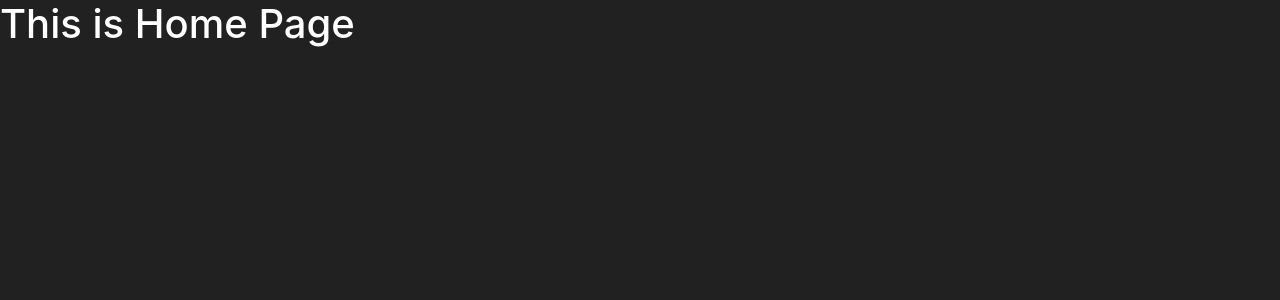
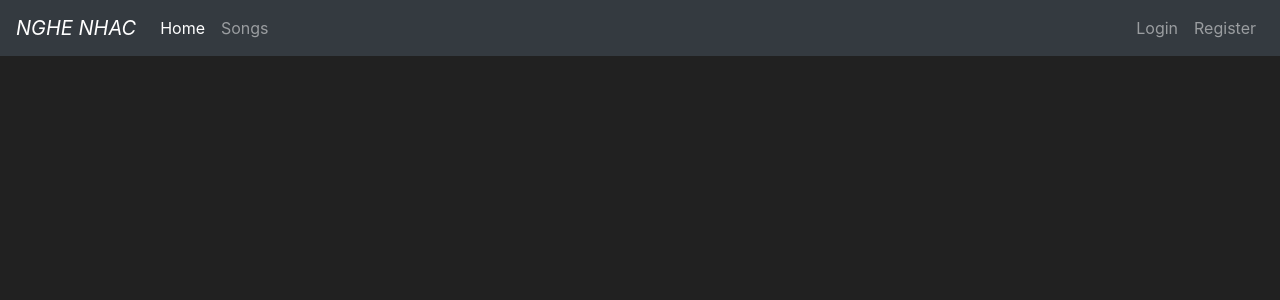
Before and after one commit to sunnioz/music_project, a Flask app: page / in a window 1280 px wide. Shown: the top 300 px of the page. Run offline with Flask 3, Linux system fonts and the light colour scheme; some libraries are stand-ins or nearby versions.

Commit message:
newupdate

```diff
--- a/music/__init__.py
+++ b/music/__init__.py
@@ -11,7 +11,6 @@
 app.config['SQLALCHEMY_TRACK_MODIFICATIONS'] = False
 db = SQLAlchemy(app)
 app.app_context().push()
-
 
 
 bcrypt = Bcrypt(app)
--- a/music/routes.py
+++ b/music/routes.py
@@ -1,7 +1,7 @@
 from music import app,bcrypt,mail
-from flask import render_template, redirect,url_for,flash,get_flashed_messages
+from flask import render_template, redirect,url_for,flash,get_flashed_messages,jsonify
 from music.forms import RegisterForm,LoginForm,ResetRequestForm,ResetPasswordForm
-from music.models import User
+from music.models import User,Songs,Playlist
 from music import db
 from flask_login import login_user,logout_user,login_required
 from flask_mail import Message
@@ -37,7 +37,8 @@
             if attempted_user.username =='admin':
                 return redirect('/admin')
             login_user(attempted_user)
-            flash('Success! You just logged in as {attempted_user.usename}',category='success')
+            flash(f'Success! You just logged in as {attempted_user.username}',category='success')
+            return redirect(url_for('getsongs'))
         else:
             flash('Username and password are not match! Please try again', category='danger')
     return render_template('login.html',form = form)
@@ -86,3 +87,10 @@
         flash('Password changed!')
         return redirect(url_for('login_page'))
     return render_template('changepass.html',form = form)
+
+@app.route('/getsongs',methods = ['GET'])
+@login_required
+def getsongs():
+    songs = Songs.query.all()
+    print(type(songs))
+    return render_template('home.html',songs = songs)
--- a/music/templates/base.html
+++ b/music/templates/base.html
@@ -15,7 +15,45 @@
       </title>
    </head>
    <body>
+    <nav class="navbar navbar-expand-md navbar-dark bg-dark">
+        <a class="navbar-brand" href="#"><i>NGHE NHAC</i></a>
+        <button class="navbar-toggler" type="button" data-toggle="collapse" data-target="#navbarNav">
+          <span class="navbar-toggler-icon"></span>
+        </button>
+        <div class="collapse navbar-collapse" id="navbarNav">
+          <ul class="navbar-nav mr-auto">
+              <li class="nav-item active">
+                  <a class="nav-link" href="{{url_for('home_page')}}">Home <span class="sr-only">(current)</span></a>
+              </li>
+              <li class="nav-item">
+                  <a class="nav-link" href="{{url_for('getsongs')}}">Songs</a>
+              </li>
+          </ul>
+            {% if current_user.is_authenticated %}
+            <ul class="navbar-nav">
+                <li class="nav-item">
+                    <a class="nav-link" href="#">Welcome, {{current_user.username}}</a>
+                </li>
 
+                <li class="nav-item">
+                    <a class="nav-link" href="{{url_for('logout')}}">Logout</a>
+                </li>
+            </ul>
+
+
+            {% else %}
+            <ul class="navbar-nav">
+                <li class="nav-item">
+                    <a class="nav-link" href="{{url_for('login_page')}}">Login</a>
+                </li>
+                <li class="nav-item">
+                    <a class="nav-link" href="{{url_for('register_page')}}">Register</a>
+                </li>
+            </ul>
+            {% endif %}
+
+        </div>
+    </nav>
     {% with messages = get_flashed_messages(with_categories = true) %}
         {% if messages %}
             {% for category,message in messages %}
--- a/music/templates/home.html
+++ b/music/templates/home.html
@@ -4,5 +4,13 @@
 {%endblock%}
 
 {% block content %}
-<h1>This is Home Page</h1>
+  <div style="width: 75%;height: auto;">
+  {%for song in songs%}
+    <h1>{{song.ten}}</h1>
+    <iframe style="border-radius:12px" src="{{song.link}}" width="100%" height="352" frameBorder="0" allowfullscreen="" allow="autoplay; clipboard-write; encrypted-media; fullscreen; picture-in-picture" loading="lazy"></iframe>
+  {%endfor%}
+  </div>
+
+
+
 {% endblock %}
```
Also changed, not shown: instance/music.db.
